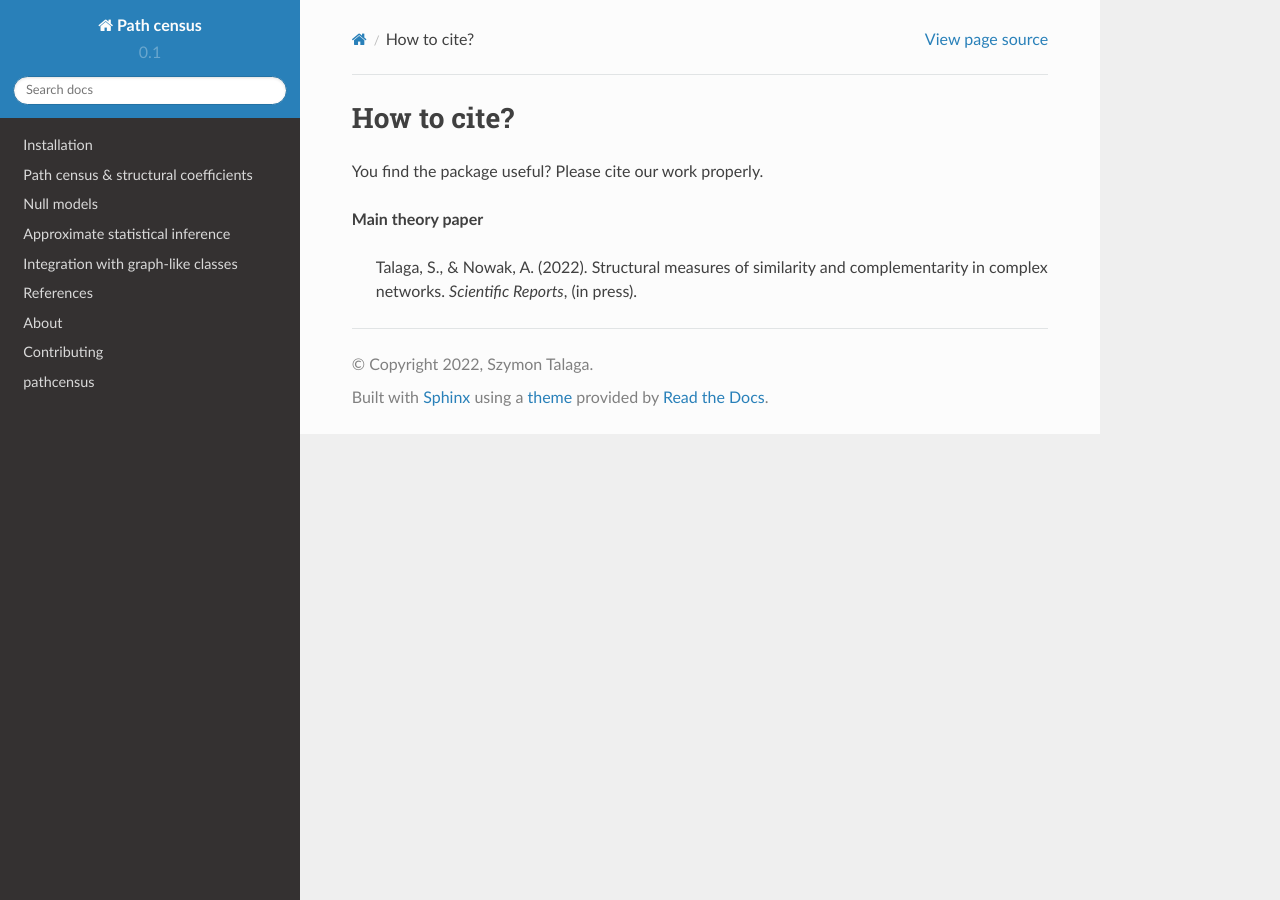
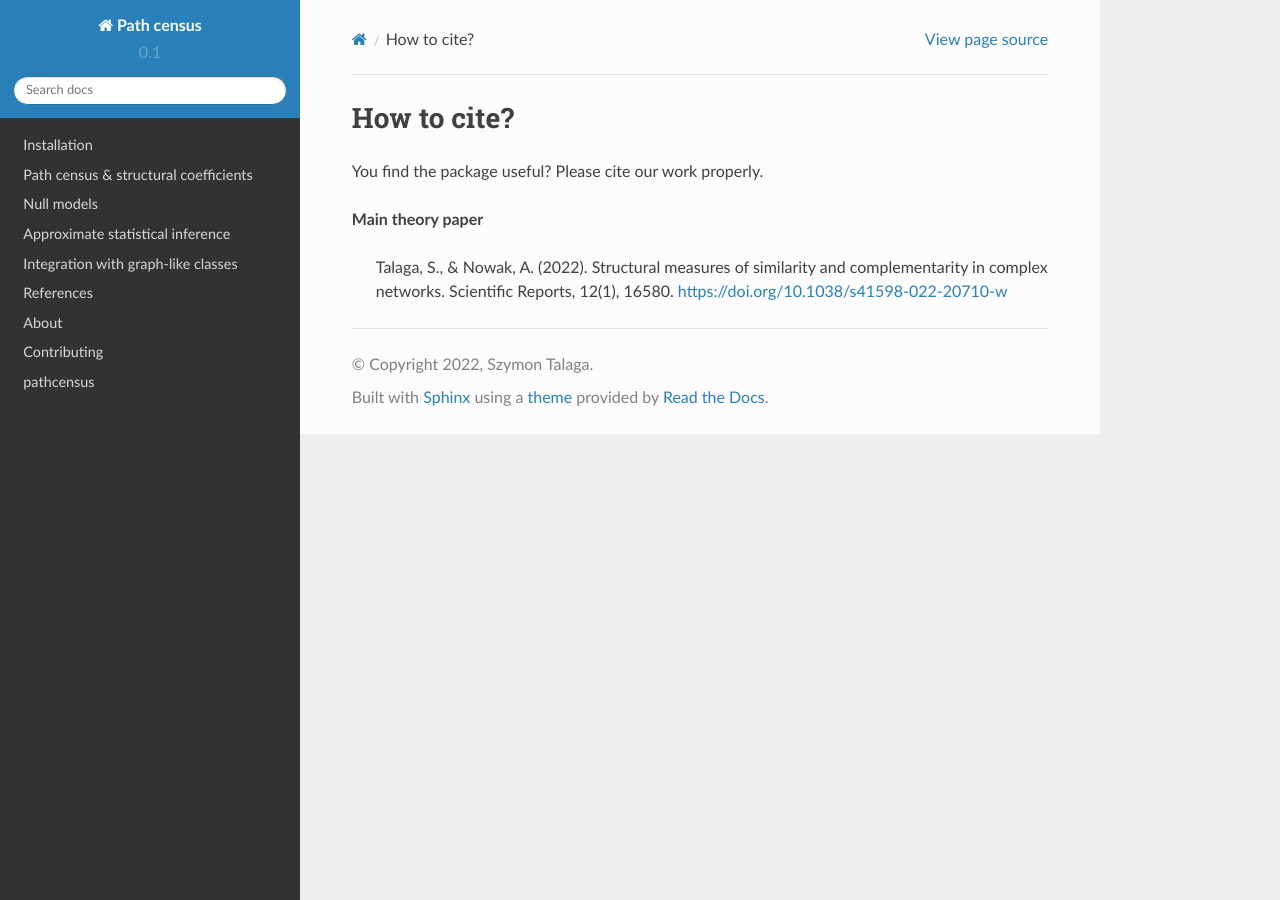
Before and after one commit to sztal/pathcensus, a Sphinx documentation site: the page built from docs/sections/citation.rst, in a window 1280 px wide. Built offline with Sphinx 7.4.7 and the Read the Docs theme 2.0.0, drawn with Linux system fonts in a browser that asks for light colours.

Commit message:
Post-publication updates: add propr citation info and DOI to README and docs

```diff
--- a/README.rst
+++ b/README.rst
@@ -84,8 +84,9 @@ You find the package useful? Please cite our work properly.
 
 **Main theory paper**
 
-    Talaga, S., & Nowak, A. (2022). Structural measures of similarity and complementarity
-    in complex networks. *Scientific Reports*, (in press).
+    Talaga, S., & Nowak, A. (2022). Structural measures of similarity
+    and complementarity in complex networks. *Scientific Reports*, 12(1), 16580.
+    https://doi.org/10.1038/s41598-022-20710-w
 
 
 Usage
--- a/docs/sections/citation.rst
+++ b/docs/sections/citation.rst
@@ -5,5 +5,6 @@ You find the package useful? Please cite our work properly.
 
 **Main theory paper**
 
-    Talaga, S., & Nowak, A. (2022). Structural measures of similarity and complementarity
-    in complex networks. *Scientific Reports*, (in press).
+    Talaga, S., & Nowak, A. (2022). Structural measures of similarity
+    and complementarity in complex networks. Scientific Reports, 12(1), 16580.
+    https://doi.org/10.1038/s41598-022-20710-w
```
